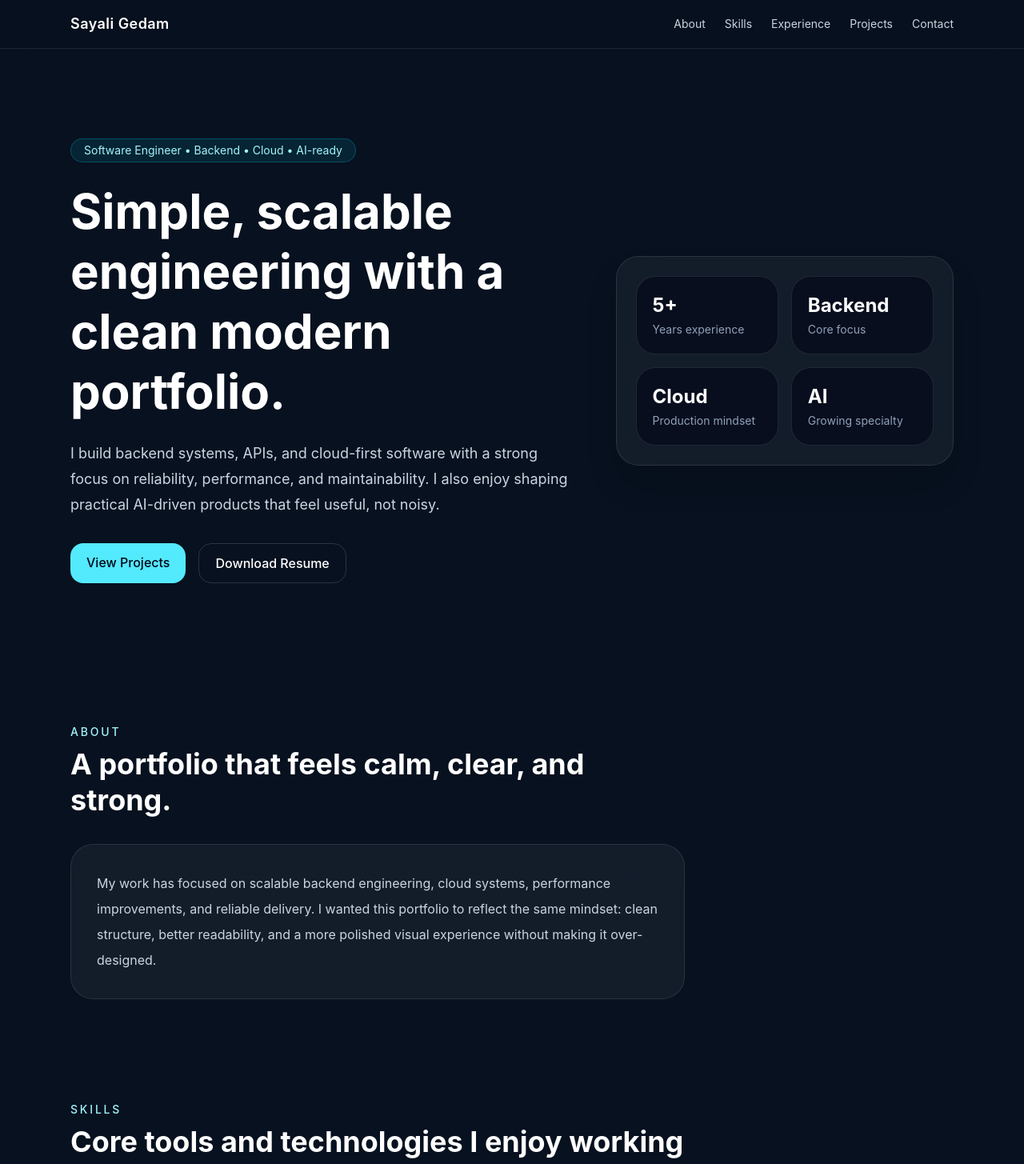
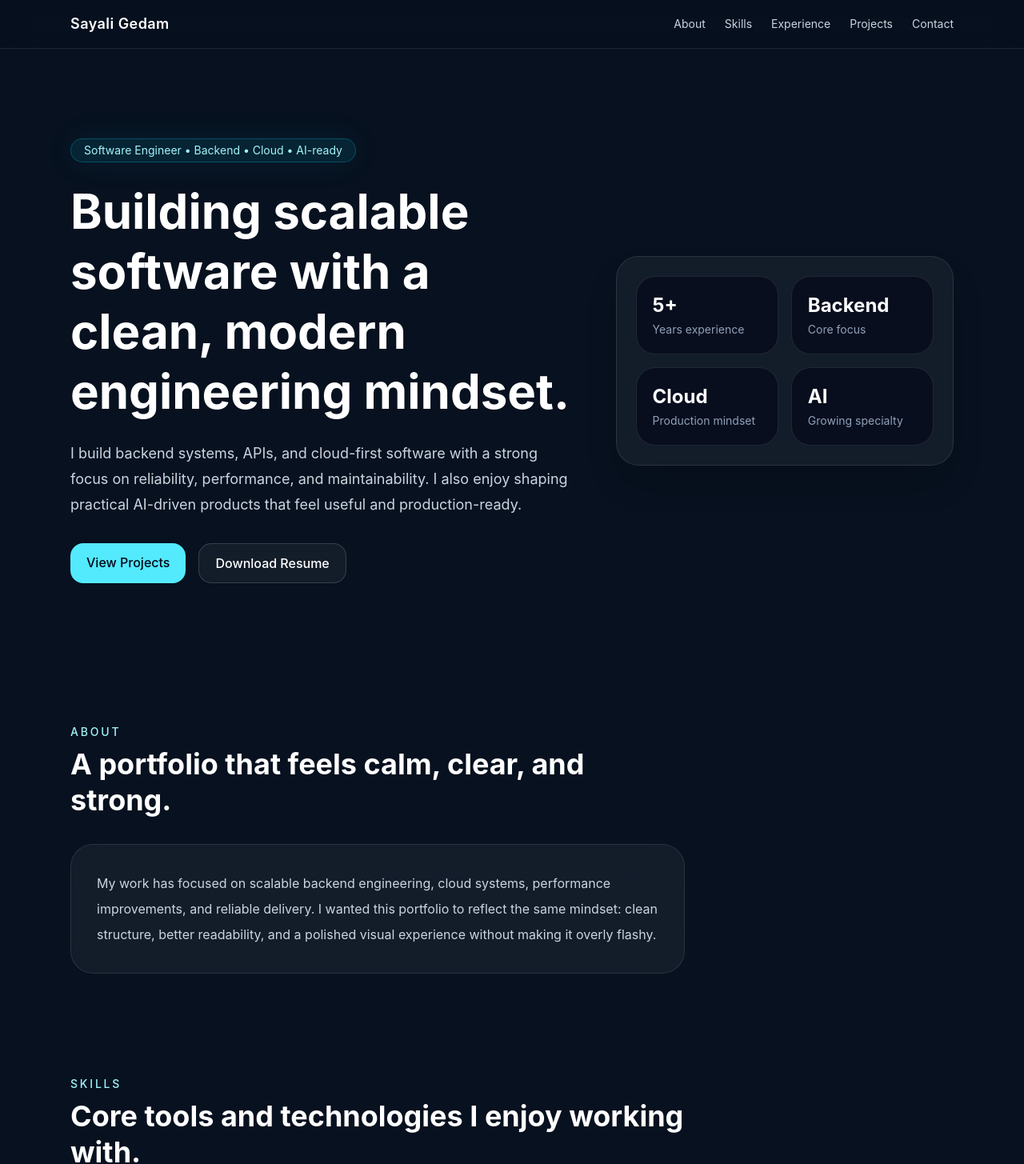
Before and after one commit to Gedam12/portfolio, a React (Vite) app in the folder portfolio/: page / in a window 1280 px wide. Shown: the top 1455 px of the page at 80% size. Built offline with nearby package versions, Linux system fonts and the light colour scheme.

Commit message:
Add premium portfolio background

```diff
--- a/portfolio/src/App.jsx
+++ b/portfolio/src/App.jsx
@@ -82,13 +82,17 @@ const links = {
 
 export default function App() {
   return (
-    <div className="min-h-screen bg-[#07111f] text-slate-100 selection:bg-cyan-300 selection:text-slate-900">
-      <div className="pointer-events-none fixed inset-0 -z-10">
-        <div className="absolute left-1/2 top-0 h-[500px] w-[700px] -translate-x-1/2 rounded-full bg-cyan-500/10 blur-3xl" />
-        <div className="absolute bottom-0 right-0 h-[300px] w-[300px] rounded-full bg-blue-500/10 blur-3xl" />
+    <div className="relative min-h-screen overflow-hidden bg-[#07111f] text-slate-100 selection:bg-cyan-300 selection:text-slate-900">
+      {/* Premium background */}
+      <div className="pointer-events-none absolute inset-0 -z-10">
+        <div className="absolute inset-0 bg-[radial-gradient(circle_at_top,rgba(34,211,238,0.14),transparent_30%),radial-gradient(circle_at_bottom_right,rgba(59,130,246,0.12),transparent_28%),linear-gradient(to_bottom,#07111f,#08131f,#0a1626)]" />
+        <div className="absolute inset-0 bg-[linear-gradient(to_right,rgba(255,255,255,0.035)_1px,transparent_1px),linear-gradient(to_bottom,rgba(255,255,255,0.035)_1px,transparent_1px)] bg-[size:44px_44px] opacity-25" />
+        <div className="absolute left-1/2 top-[-120px] h-[520px] w-[760px] -translate-x-1/2 rounded-full bg-cyan-500/10 blur-3xl" />
+        <div className="absolute bottom-[-80px] right-[-40px] h-[360px] w-[360px] rounded-full bg-blue-500/10 blur-3xl" />
+        <div className="absolute bottom-[12%] left-[-60px] h-[260px] w-[260px] rounded-full bg-sky-400/10 blur-3xl" />
       </div>
 
-      <header className="sticky top-0 z-50 border-b border-white/10 bg-[#07111f]/80 backdrop-blur-xl">
+      <header className="sticky top-0 z-50 border-b border-white/10 bg-[#07111f]/70 backdrop-blur-xl">
         <div className="mx-auto flex max-w-6xl items-center justify-between px-6 py-4">
           <a href="#home" className="text-lg font-semibold tracking-wide text-white">
             Sayali Gedam
@@ -110,24 +114,24 @@ export default function App() {
           className="mx-auto grid max-w-6xl gap-12 px-6 pb-20 pt-20 md:grid-cols-[1.2fr_0.8fr] md:items-center md:pb-28 md:pt-28"
         >
           <div>
-            <span className="inline-flex rounded-full border border-cyan-400/25 bg-cyan-400/10 px-4 py-1 text-sm text-cyan-200">
+            <span className="inline-flex rounded-full border border-cyan-400/25 bg-cyan-400/10 px-4 py-1 text-sm text-cyan-200 shadow-[0_0_40px_rgba(34,211,238,0.08)]">
               Software Engineer • Backend • Cloud • AI-ready
             </span>
 
             <h1 className="mt-6 max-w-4xl text-4xl font-bold leading-tight text-white md:text-6xl">
-              Simple, scalable engineering with a clean modern portfolio.
+              Building scalable software with a clean, modern engineering mindset.
             </h1>
 
             <p className="mt-6 max-w-2xl text-base leading-8 text-slate-300 md:text-lg">
               I build backend systems, APIs, and cloud-first software with a strong
               focus on reliability, performance, and maintainability. I also enjoy
-              shaping practical AI-driven products that feel useful, not noisy.
+              shaping practical AI-driven products that feel useful and production-ready.
             </p>
 
             <div className="mt-8 flex flex-wrap gap-4">
               <a
                 href="#projects"
-                className="rounded-2xl bg-cyan-300 px-5 py-3 font-medium text-slate-950 transition hover:-translate-y-0.5"
+                className="rounded-2xl bg-cyan-300 px-5 py-3 font-medium text-slate-950 transition duration-300 hover:-translate-y-0.5 hover:shadow-[0_10px_30px_rgba(34,211,238,0.25)]"
               >
                 View Projects
               </a>
@@ -135,7 +139,7 @@ export default function App() {
               <a
                 href={myResume}
                 download
-                className="rounded-2xl border border-white/15 px-5 py-3 font-medium text-white transition hover:border-cyan-300 hover:text-cyan-200"
+                className="rounded-2xl border border-white/15 bg-white/5 px-5 py-3 font-medium text-white transition duration-300 hover:border-cyan-300 hover:text-cyan-200"
               >
                 Download Resume
               </a>
@@ -162,7 +166,7 @@ export default function App() {
               My work has focused on scalable backend engineering, cloud systems,
               performance improvements, and reliable delivery. I wanted this portfolio
               to reflect the same mindset: clean structure, better readability, and a
-              more polished visual experience without making it over-designed.
+              polished visual experience without making it overly flashy.
             </p>
           </div>
         </section>
@@ -176,7 +180,7 @@ export default function App() {
             {skills.map((skill) => (
               <span
                 key={skill}
-                className="rounded-full border border-cyan-400/20 bg-cyan-400/10 px-4 py-2 text-sm text-cyan-100"
+                className="rounded-full border border-cyan-400/20 bg-cyan-400/10 px-4 py-2 text-sm text-cyan-100 transition hover:-translate-y-0.5 hover:border-cyan-300/40 hover:bg-cyan-400/15"
               >
                 {skill}
               </span>
@@ -194,12 +198,10 @@ export default function App() {
             {timeline.map((item, index) => (
               <div
                 key={`${item.year}-${item.title}`}
-                className={`relative md:grid md:grid-cols-2 md:gap-10 ${
-                  index % 2 === 0 ? "" : ""
-                }`}
+                className="relative md:grid md:grid-cols-2 md:gap-10"
               >
                 <div className={`hidden md:block ${index % 2 === 0 ? "" : "md:order-2"}`}>
-                  <div className="rounded-[24px] border border-white/10 bg-white/5 p-6 backdrop-blur-xl">
+                  <div className="rounded-[24px] border border-white/10 bg-white/5 p-6 backdrop-blur-xl transition hover:border-cyan-300/20 hover:bg-white/[0.06]">
                     <p className="text-sm text-cyan-200">{item.year}</p>
                     <h3 className="mt-2 text-xl font-semibold text-white">{item.title}</h3>
                     <p className="mt-1 text-slate-300">{item.place}</p>
@@ -207,7 +209,7 @@ export default function App() {
                   </div>
                 </div>
 
-                <div className="absolute left-0 top-6 h-6 w-6 rounded-full border-4 border-[#07111f] bg-cyan-300 md:left-1/2 md:-translate-x-1/2" />
+                <div className="absolute left-0 top-6 h-6 w-6 rounded-full border-4 border-[#07111f] bg-cyan-300 shadow-[0_0_20px_rgba(34,211,238,0.3)] md:left-1/2 md:-translate-x-1/2" />
 
                 <div className="pl-10 md:hidden">
                   <div className="rounded-[24px] border border-white/10 bg-white/5 p-6 backdrop-blur-xl">
@@ -234,7 +236,7 @@ export default function App() {
             {projects.map((project) => (
               <article
                 key={project.title}
-                className="group rounded-[28px] border border-white/10 bg-white/5 p-6 backdrop-blur-xl transition duration-300 hover:-translate-y-1 hover:border-cyan-300/30 hover:bg-white/[0.07]"
+                className="group rounded-[28px] border border-white/10 bg-white/5 p-6 backdrop-blur-xl transition duration-300 hover:-translate-y-1 hover:border-cyan-300/30 hover:bg-white/[0.07] hover:shadow-[0_12px_30px_rgba(15,23,42,0.4)]"
               >
                 <p className="text-sm uppercase tracking-[0.18em] text-cyan-200/80">
                   {project.metric}
@@ -285,7 +287,7 @@ export default function App() {
             <div className="mt-8 flex flex-wrap gap-4">
               <a
                 href={links.email}
-                className="rounded-2xl bg-cyan-300 px-5 py-3 font-medium text-slate-950 transition hover:-translate-y-0.5"
+                className="rounded-2xl bg-cyan-300 px-5 py-3 font-medium text-slate-950 transition duration-300 hover:-translate-y-0.5 hover:shadow-[0_10px_30px_rgba(34,211,238,0.25)]"
               >
                 Email Me
               </a>
@@ -293,7 +295,7 @@ export default function App() {
                 href={links.github}
                 target="_blank"
                 rel="noreferrer"
-                className="rounded-2xl border border-white/15 px-5 py-3 font-medium text-white transition hover:border-cyan-300 hover:text-cyan-200"
+                className="rounded-2xl border border-white/15 bg-white/5 px-5 py-3 font-medium text-white transition hover:border-cyan-300 hover:text-cyan-200"
               >
                 GitHub
               </a>
@@ -301,7 +303,7 @@ export default function App() {
                 href={links.linkedin}
                 target="_blank"
                 rel="noreferrer"
-                className="rounded-2xl border border-white/15 px-5 py-3 font-medium text-white transition hover:border-cyan-300 hover:text-cyan-200"
+                className="rounded-2xl border border-white/15 bg-white/5 px-5 py-3 font-medium text-white transition hover:border-cyan-300 hover:text-cyan-200"
               >
                 LinkedIn
               </a>
@@ -332,7 +334,7 @@ function SectionHeading({ eyebrow, title }) {
 
 function StatCard({ value, label }) {
   return (
-    <div className="rounded-3xl border border-white/10 bg-slate-950/60 p-5">
+    <div className="rounded-3xl border border-white/10 bg-slate-950/60 p-5 transition hover:border-cyan-300/20">
       <p className="text-2xl font-bold text-white">{value}</p>
       <p className="mt-1 text-sm text-slate-400">{label}</p>
     </div>
--- a/portfolio/src/index.css
+++ b/portfolio/src/index.css
@@ -8,7 +8,7 @@ body {
   margin: 0;
   font-family: Inter, ui-sans-serif, system-ui, -apple-system, BlinkMacSystemFont,
     "Segoe UI", sans-serif;
-  background: #020617;
+  background: #07111f;
   color: #f8fafc;
   -webkit-font-smoothing: antialiased;
   -moz-osx-font-smoothing: grayscale;
```
